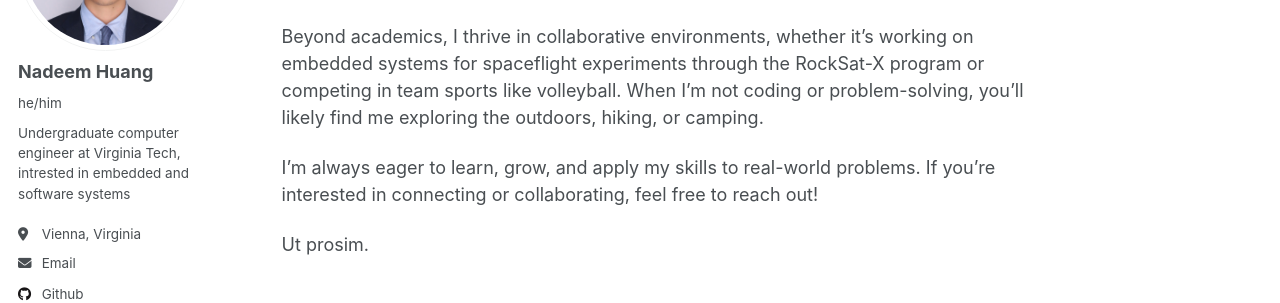
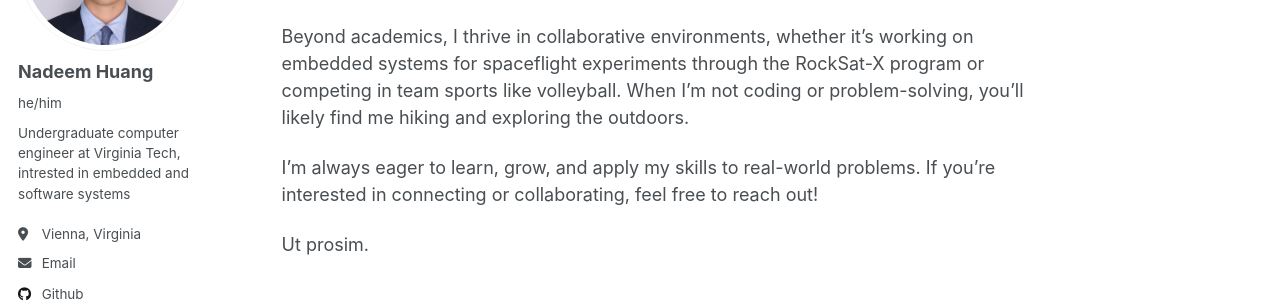
Before and after one commit to NadeemHuang/NadeemHuang.github.io, a Jekyll site: the page built from _pages/about.md, in a window 1280 px wide. Shown: the part 230-533 px from the top of the page. Built offline with Jekyll 4.4.1, drawn with Linux system fonts in a browser that asks for light colours.

Commit message:
edited about me page

```diff
--- a/_pages/about.md
+++ b/_pages/about.md
@@ -9,7 +9,7 @@ redirect_from:
 
 Hi, I’m Nadeem Huang, a Computer Engineering student at Virginia Tech with a passion for embedded and software systems. I love tackling complex technical challenges and finding innovative solutions that bridge hardware and software.
 
-Beyond academics, I thrive in collaborative environments, whether it's working on embedded systems for spaceflight experiments through the RockSat-X program or competing in team sports like volleyball. When I’m not coding or problem-solving, you’ll likely find me exploring the outdoors, hiking, or camping.
+Beyond academics, I thrive in collaborative environments, whether it's working on embedded systems for spaceflight experiments through the RockSat-X program or competing in team sports like volleyball. When I’m not coding or problem-solving, you’ll likely find me hiking and exploring the outdoors.
 
 I’m always eager to learn, grow, and apply my skills to real-world problems. If you’re interested in connecting or collaborating, feel free to reach out!
 
```
